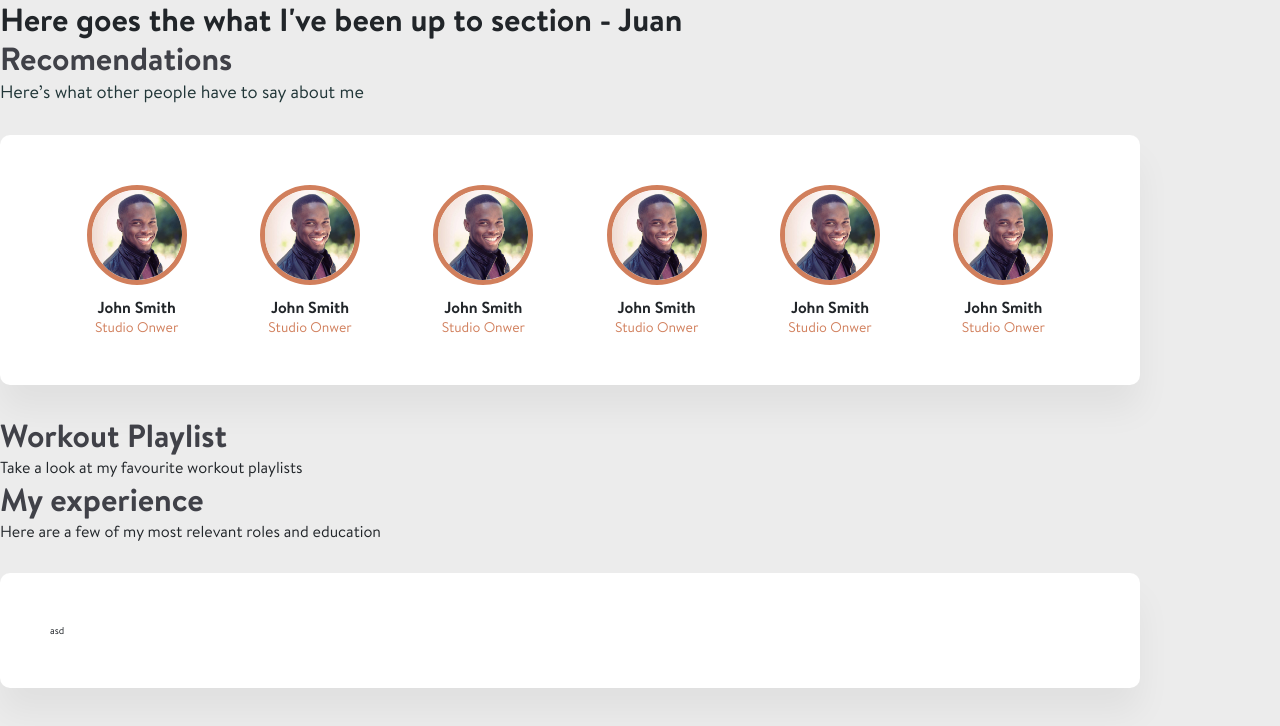
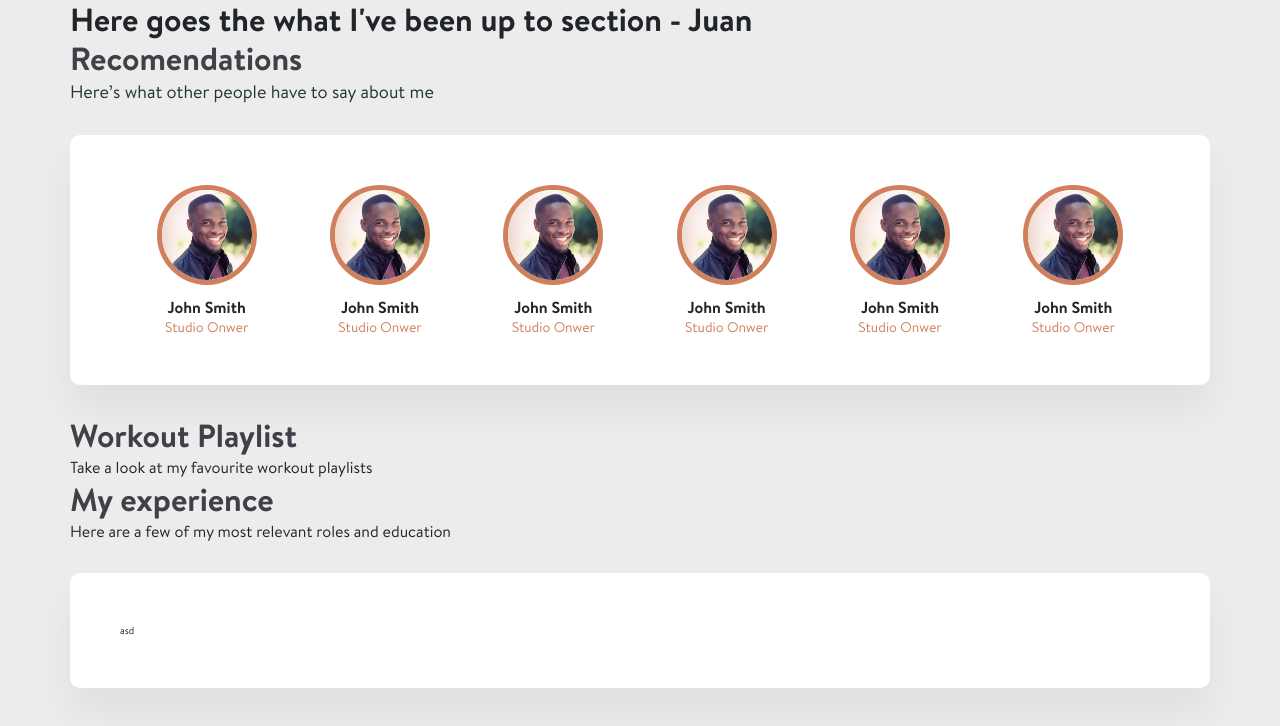
Before and after one commit to JuanFrAguirre/fittly-profile, a React (Create React App) app: page / in a window 1280 px wide. Shown: the top 726 px of the page. Built offline with nearby package versions, Linux system fonts and the light colour scheme; no server answers.

Commit message:
Fix app container
.

```diff
--- a/src/App.js
+++ b/src/App.js
@@ -30,12 +30,14 @@ function App() {
 
   return (
     <div className="App">
-      <div className="container">
-        <Step1 trainerData={trainerData}></Step1>
-        <Step2 trainerData={trainerData}></Step2>
-        <Step3 trainerData={trainerData}></Step3>
-        <Step4 trainerData={trainerData}></Step4>
-        <Step5 trainerData={trainerData}></Step5>
+      <div className="container-fluid">
+        <div className="container mx-auto">
+          <Step1 trainerData={trainerData}></Step1>
+          <Step2 trainerData={trainerData}></Step2>
+          <Step3 trainerData={trainerData}></Step3>
+          <Step4 trainerData={trainerData}></Step4>
+          <Step5 trainerData={trainerData}></Step5>
+        </div>
       </div>
     </div>
   );
--- a/src/Pages/Landing/Step3.js
+++ b/src/Pages/Landing/Step3.js
@@ -2,7 +2,8 @@ import { Col, Row, Container } from "react-bootstrap";
 
 import profile from "../../assets/img/profile.jpg";
 
-const Step3 = () => {
+const Step3 = ({ trainerData }) => {
+  console.log(trainerData);
   return (
     <Container className="mx-auto recomendations">
       <Row>
@@ -15,32 +16,32 @@ const Step3 = () => {
         <Col md={12}>
           <div className="boxRecomendations">
             <Row>
-              <Col md={2} className="text-center">
+              <Col className="text-center">
                 <img src={profile} className="profileImg" />
                 <h5 className="profileName">John Smith</h5>
                 <p className="profileActivity">Studio Onwer</p>
               </Col>
-              <Col md={2} className="text-center">
+              <Col className="text-center">
                 <img src={profile} className="profileImg" />
                 <h5 className="profileName">John Smith</h5>
                 <p className="profileActivity">Studio Onwer</p>
               </Col>
-              <Col md={2} className="text-center">
+              <Col className="text-center">
                 <img src={profile} className="profileImg" />
                 <h5 className="profileName">John Smith</h5>
                 <p className="profileActivity">Studio Onwer</p>
               </Col>
-              <Col md={2} className="text-center">
+              <Col className="text-center">
                 <img src={profile} className="profileImg" />
                 <h5 className="profileName">John Smith</h5>
                 <p className="profileActivity">Studio Onwer</p>
               </Col>
-              <Col md={2} className="text-center">
+              <Col className="text-center">
                 <img src={profile} className="profileImg" />
                 <h5 className="profileName">John Smith</h5>
                 <p className="profileActivity">Studio Onwer</p>
               </Col>
-              <Col md={2} className="text-center">
+              <Col className="text-center">
                 <img src={profile} className="profileImg" />
                 <h5 className="profileName">John Smith</h5>
                 <p className="profileActivity">Studio Onwer</p>
```
Also changed, not shown: 1 other file (tests, documents, lock files or other folders).
